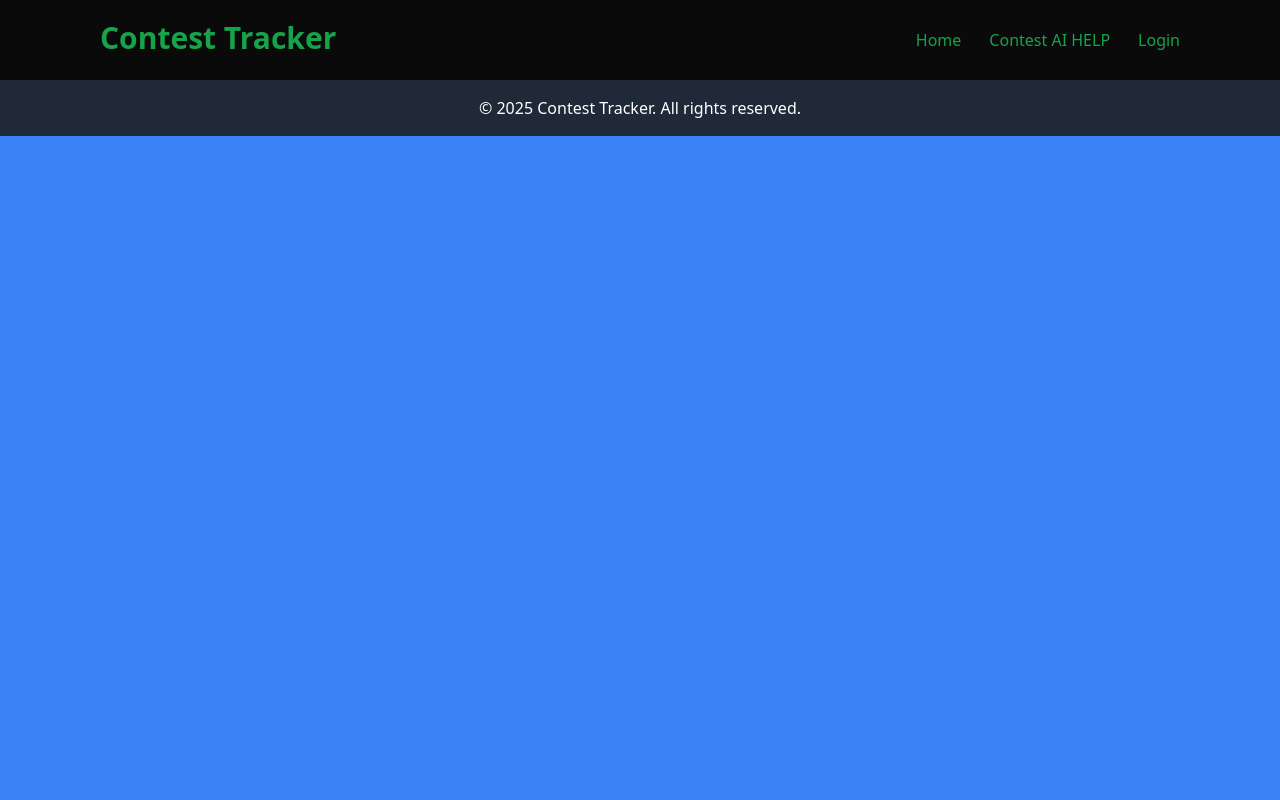
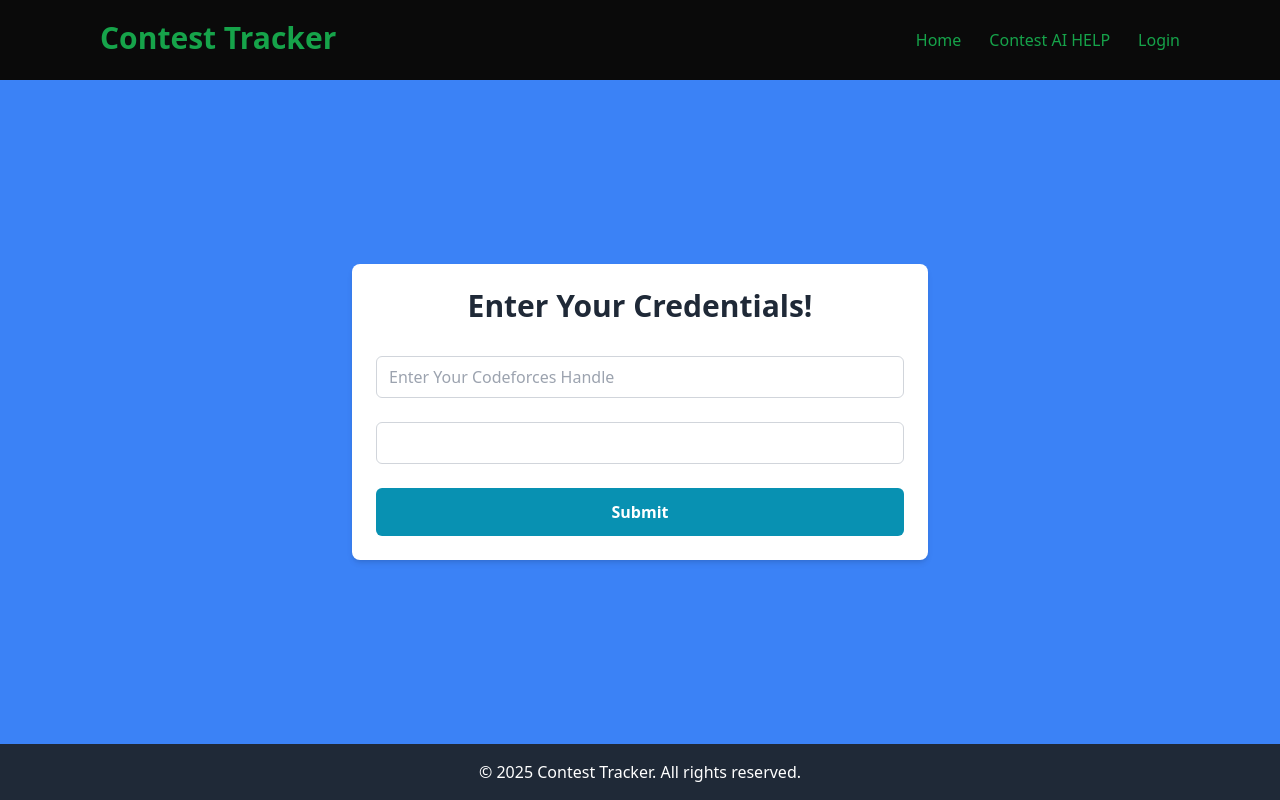
Before and after one commit to Lokeshranjan8/contest-tracker, a React (Vite) app: page /reg-form in a window 1280 px wide. Built offline with nearby package versions, Linux system fonts and the light colour scheme.

Commit message:
profile setup

```diff
--- a/src/App.jsx
+++ b/src/App.jsx
@@ -3,6 +3,8 @@ import Content from "./components/Content"
 import Navbar from "./components/Navbar"
 import Footer from "./components/Footer"
 import ContestAIHelp from "./components/ContestAIHelp";
+import Regform from "./components/Regform";
+
 
 function App() {
 
@@ -14,6 +16,7 @@ function App() {
         <Routes>
           <Route path="/" element={<Content />} />
           <Route path="/contest-ai-help" element={<ContestAIHelp />} />
+          <Route path="/reg-form" element={<Regform />} />
         </Routes>
 
 
--- a/src/components/Authform.jsx
+++ b/src/components/Authform.jsx
@@ -30,6 +30,7 @@ export default function Authform({ onClose, setSuccessMessage , setIsLoggedIn})
                 throw new Error(data.message || "Something went wrong");
             }
             localStorage.setItem("authToken", data.token);
+            localStorage.setItem("userEmail", email);
             setSuccessMessage(data.message || (issignup ? "Signup successful!" : "Login successful!"));
             if( !issignup)  setIsLoggedIn(1);
             setTimeout(() => setSuccessMessage(""), 2000);
--- a/src/components/Navbar.jsx
+++ b/src/components/Navbar.jsx
@@ -1,6 +1,7 @@
 import { useEffect, useState } from "react";
 import { Link } from "react-router-dom";
 import Authform from "./Authform";
+import Regform from "./Regform";
 
 export default function Header() {
     const [showform, setshowform] = useState(false);
@@ -41,7 +42,7 @@ export default function Header() {
                             </li>
                         ) : (
                             <li>
-                                <button className="hover:underline text-green-600">Profile</button>
+                                <Link to="/reg-form" className="hover:underline text-green-600">Profile</Link>
                             </li>
                         )
                         }
--- a/src/components/Regform.jsx
+++ b/src/components/Regform.jsx
@@ -1,5 +1,53 @@
-export default function Regform (){
-    return(
-        <div ></div>
-    )
+import { useState, useEffect } from "react";
+
+export default function Regform() {
+  const [cfhandle, setCfhandle] = useState("");
+  const [email, setEmail] = useState("");
+
+  useEffect(() => {
+    const storedEmail = localStorage.getItem("userEmail");
+    if (storedEmail) {
+      setEmail(storedEmail);
+    }
+  }, []);
+  console.log(email);
+
+  return (
+    <main className="flex-1 flex justify-center items-center px-4 py-10">
+      <div className="w-full max-w-md sm:max-w-lg md:max-w-xl bg-white rounded-lg shadow-md p-6">
+        <h2 className="text-2xl sm:text-3xl font-bold text-center mb-8 text-gray-800">
+          Enter Your Credentials!
+        </h2>
+
+        <form method="post" className="space-y-6">
+          <div className="border border-gray-300 rounded-md px-3 py-2">
+            <input
+              type="text"
+              name="cfhandle"
+              value={cfhandle}
+              onChange={(e) => setCfhandle(e.target.value)}
+              placeholder="Enter Your Codeforces Handle"
+              className="w-full focus:outline-none text-gray-800 bg-transparent"
+            />
+          </div>
+
+          <div className="border border-gray-300 rounded-md px-3 py-2">
+            <input
+              type="email"
+              name="email"
+              value={email}
+              className="w-full focus:outline-none text-gray-800 bg-transparent"
+            />
+          </div>
+
+          <button
+            type="submit"
+            className="w-full text-base bg-cyan-600 text-white py-3 rounded-md font-semibold hover:bg-cyan-700 transition"
+          >
+            Submit
+          </button>
+        </form>
+      </div>
+    </main>
+  );
 }
```
